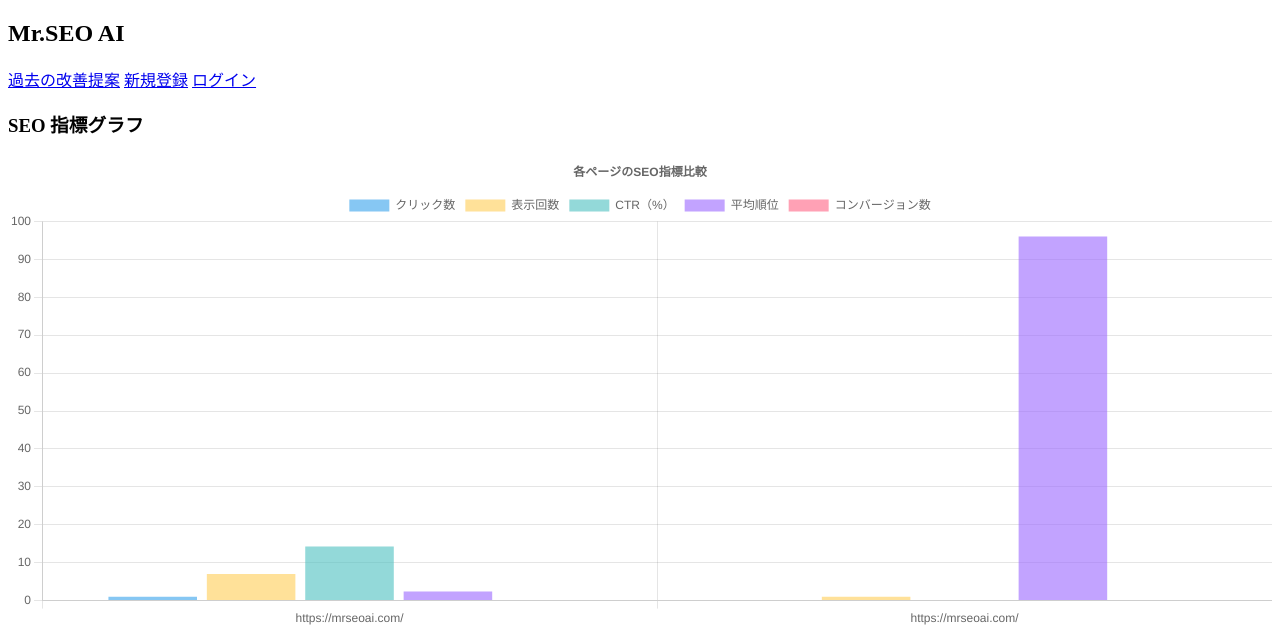
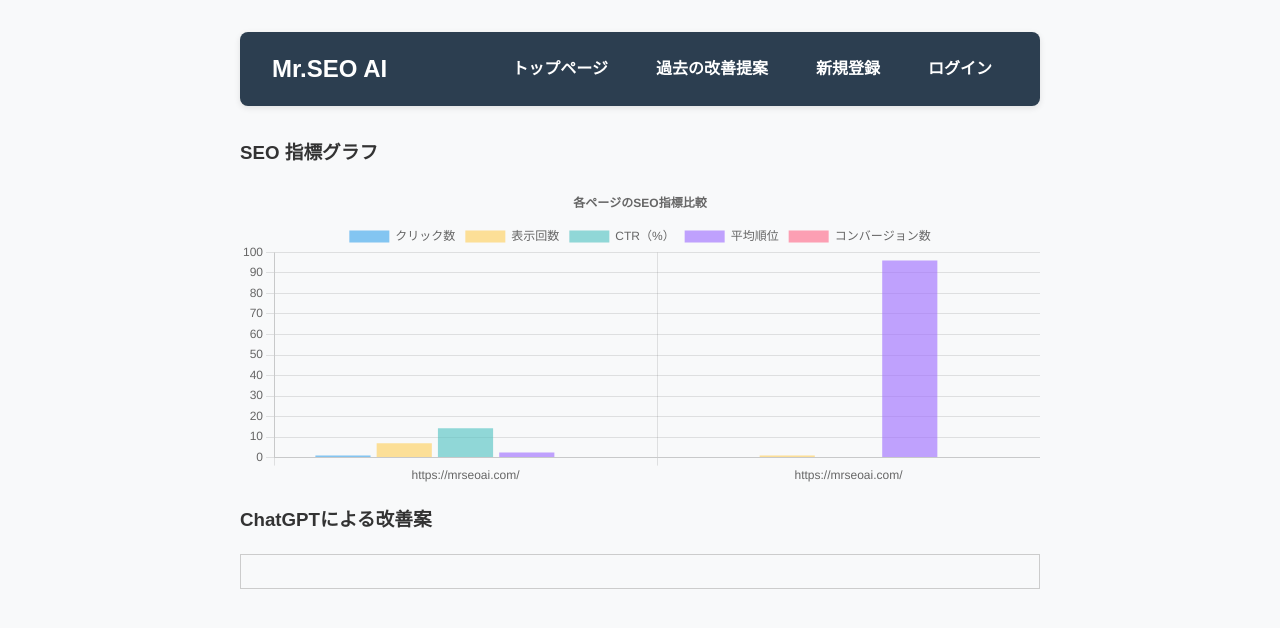
Before and after one commit to min151024/mrseoai, a Flask app: page /result in a window 1280 px wide. Shown: the top 628 px of the page. Run offline with Flask 3, Linux system fonts and the light colour scheme.

Commit message:
navバー変更

```diff
--- a/app.py
+++ b/app.py
@@ -21,8 +21,8 @@ def is_oauth_authenticated():
 @app.route("/", methods=["GET", "POST"])
 def index():
     if request.method == "POST":
-        #if not is_authenticated() or not is_oauth_authenticated():
-        #   return redirect(url_for("register"))
+        if not is_authenticated() or not is_oauth_authenticated(): #登録していない人は新規登録画面に飛ばされる（登録してから使ってね等のメッセージ必要）
+           return redirect(url_for("register"))
 
         input_url = request.form["url"]
         site_url = to_domain_property(input_url)
--- a/templates/index.html
+++ b/templates/index.html
@@ -18,6 +18,7 @@
     <nav>
         <h1>Mr.SEO AI</h1>
         <div>
+            <a href="{{ url_for('index') }}">トップページ</a>
             <a href="{{ url_for('result') }}">過去の改善提案</a>
             <a href="{{ url_for('register') }}">新規登録</a>
             <a href="{{ url_for('login') }}">ログイン</a>
--- a/templates/login.html
+++ b/templates/login.html
@@ -12,6 +12,7 @@
     <nav>
         <h1>Mr.SEO AI</h1>
         <div>
+            <a href="{{ url_for('index') }}">トップページ</a>
             <a href="{{ url_for('result') }}">過去の改善提案</a>
             <a href="{{ url_for('register') }}">新規登録</a>
             <a href="{{ url_for('login') }}">ログイン</a>
--- a/templates/register.html
+++ b/templates/register.html
@@ -12,6 +12,7 @@
     <nav>
         <h1>Mr.SEO AI</h1>
         <div>
+            <a href="{{ url_for('index') }}">トップページ</a>
             <a href="{{ url_for('result') }}">過去の改善提案</a>
             <a href="{{ url_for('register') }}">新規登録</a>
             <a href="{{ url_for('login') }}">ログイン</a>
--- a/templates/result.html
+++ b/templates/result.html
@@ -6,6 +6,7 @@
             <meta name="viewport" content="width=device-width, initial-scale=1.0">
             <title>SEO データ可視化</title>
             <script src="https://cdn.jsdelivr.net/npm/chart.js"></script>
+            <link rel="stylesheet" href="{{ url_for('static', filename='style.css') }}">
             <style>
                 table { border-collapse: collapse; width: 100%; }
                 th, td { border: 1px solid #ccc; padding: 8px; text-align: center; }
@@ -15,6 +16,7 @@
         <nav>
             <h1>Mr.SEO AI</h1>
             <div>
+                <a href="{{ url_for('index') }}">トップページ</a>
                 <a href="{{ url_for('result') }}">過去の改善提案</a>
                 <a href="{{ url_for('register') }}">新規登録</a>
                 <a href="{{ url_for('login') }}">ログイン</a>
```
Lines whose indentation alone changed are shown as unchanged.
